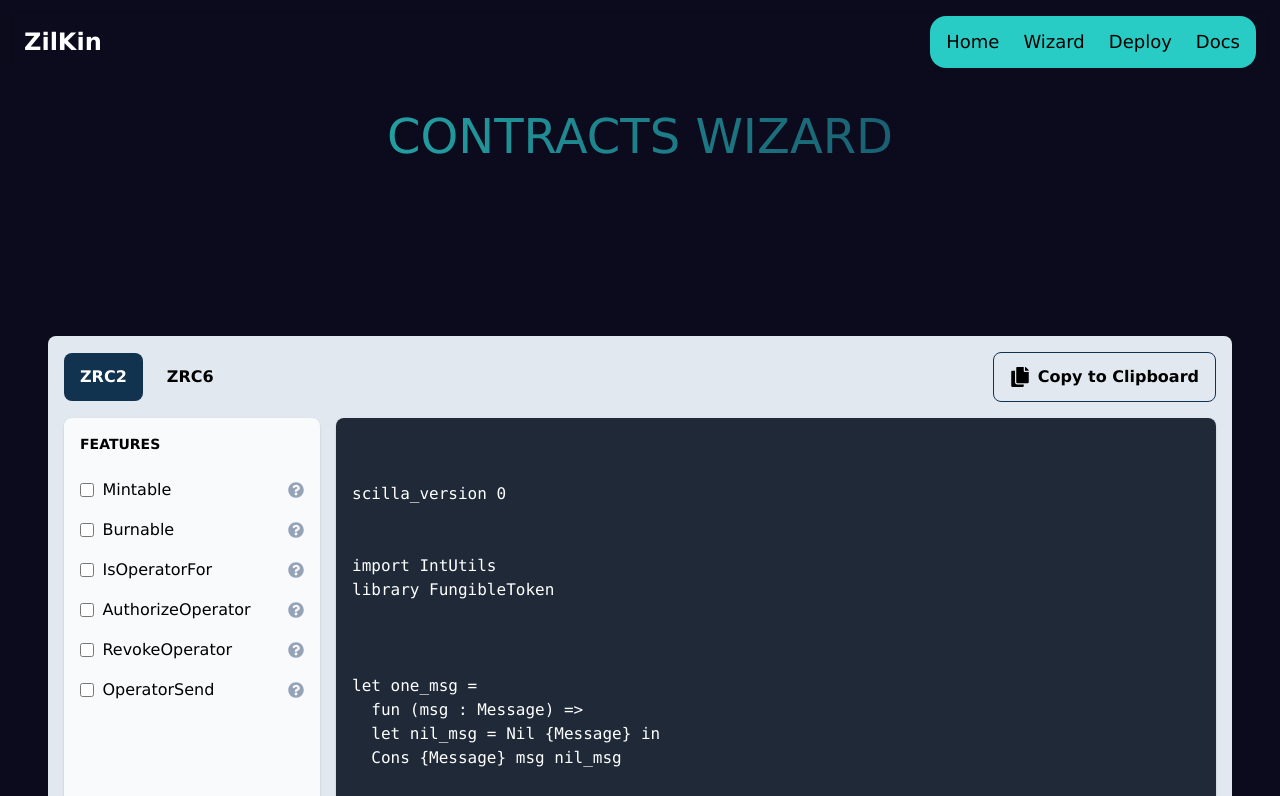
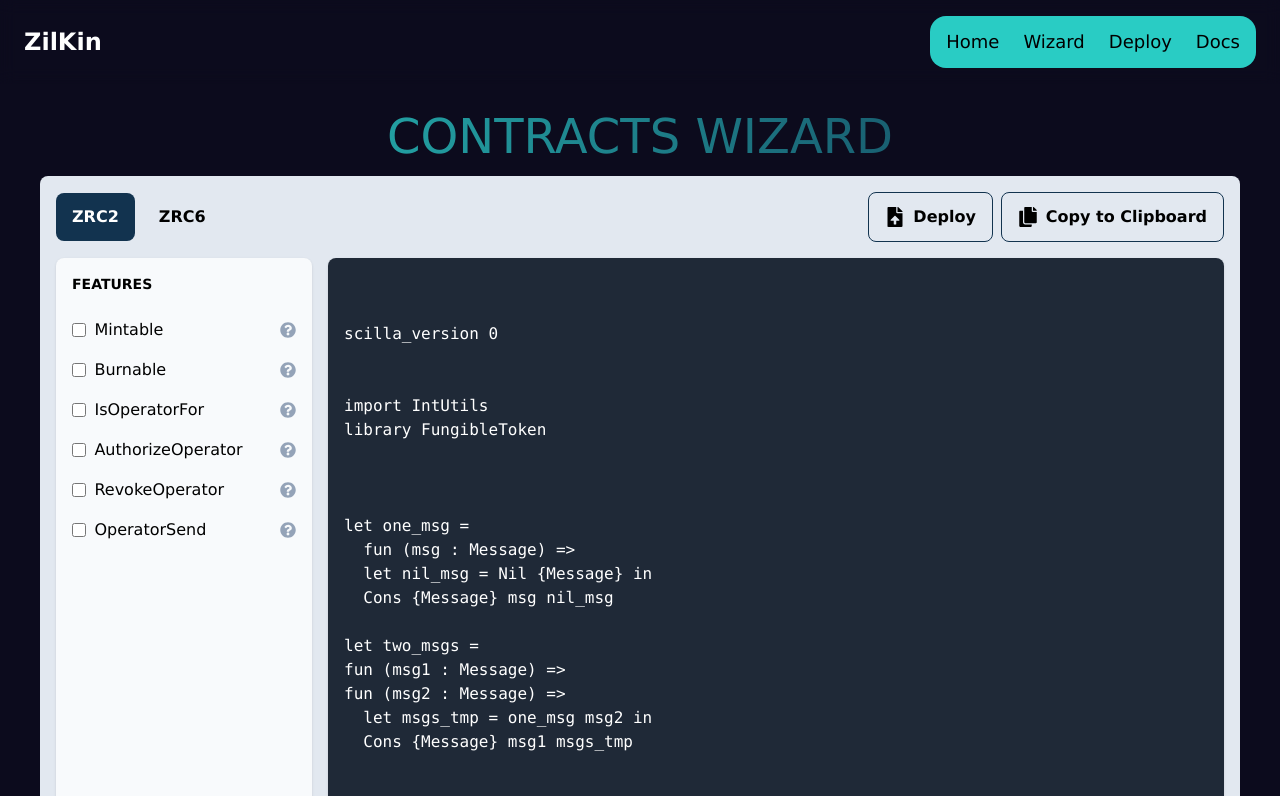
Before and after one commit to xJQx/zilkin, a React (Create React App) app: page /contracts-wizard in a window 1280 px wide. Shown: the top 796 px of the page. Built offline with nearby package versions, Linux system fonts and the light colour scheme.

Commit message:
link contracts page to deploy page

```diff
--- a/src/components/wizard/ContractButton.tsx
+++ b/src/components/wizard/ContractButton.tsx
@@ -3,17 +3,20 @@ import { ContractType } from '../../lib/types';
 
 interface ContractButtonProps {
   label: string;
+  title?: string;
   contract: ContractType;
   selectedContract: ContractType;
   setSelectedContract: (_value: React.SetStateAction<ContractType>) => void;
 }
 
 export const ContractButton = (props: ContractButtonProps) => {
-  const { label, contract, selectedContract, setSelectedContract } = props;
+  const { label, title, contract, selectedContract, setSelectedContract } =
+    props;
 
   return (
     <button
       id="contract-button"
+      title={title}
       className={`px-4 py-3 rounded-lg ${
         selectedContract === contract
           ? 'bg-brand-blue-dark text-white'
--- a/src/components/wizard/Wizard.tsx
+++ b/src/components/wizard/Wizard.tsx
@@ -1,15 +1,17 @@
 import React, { useState } from 'react';
-import { ContractType } from '../../lib/types';
+import { ContractConfig, ContractType } from '../../lib/types';
 import { ContractButton } from './ContractButton';
-import { FaCopy } from 'react-icons/fa';
+import { FaCopy, FaFileUpload } from 'react-icons/fa';
 import { Zrc2Config, Zrc6Config } from './config';
 import { useAlert } from '../../lib/hooks';
+import { useNavigate } from 'react-router-dom';
 
 export const Wizard = () => {
   const [selectedContract, setSelectedContract] =
     useState<ContractType>('zrc2');
   const [wizardCodeBody, setWizardCodeBody] = useState('');
   const { AlertComponent, showAlert } = useAlert();
+  const navigate = useNavigate();
 
   // Copy code to clipboard
   const copyToClipboard = () => {
@@ -17,8 +19,22 @@ export const Wizard = () => {
     showAlert('success', 'Copied to clipboard!');
   };
 
+  // Deploy Contract
+  const deployContract = () => {
+    const contractConfigString = localStorage.getItem('contract-config');
+    if (contractConfigString) {
+      const contractConfig: ContractConfig = JSON.parse(contractConfigString);
+      contractConfig.contract = selectedContract;
+
+      // save to localstorage for access at deploy page
+      localStorage.setItem('contract-config', JSON.stringify(contractConfig));
+    }
+
+    navigate('/deploy');
+  };
+
   return (
-    <div className="flex flex-col justify-center items-center pt-40 px-6">
+    <div className="flex flex-col justify-center items-center">
       <AlertComponent />
       <div
         id="wizard-container"
@@ -31,20 +47,34 @@ export const Wizard = () => {
           <div id="wizard-contracts-type" className="flex gap-2">
             <ContractButton
               label="ZRC2"
+              title="ZRC2 (Fungible Tokens)"
               contract="zrc2"
               selectedContract={selectedContract}
               setSelectedContract={setSelectedContract}
             />
             <ContractButton
               label="ZRC6"
+              title="ZRC6 (Non-Fungible Tokens)"
               contract="zrc6"
               selectedContract={selectedContract}
               setSelectedContract={setSelectedContract}
             />
           </div>
-          <div id="wizard-action-buttons">
+          <div id="wizard-action-buttons" className="flex gap-2">
+            {/* Deploy Contract */}
             <button
               className="flex items-center border border-brand-blue-dark rounded-lg px-4 py-3 hover:bg-brand-blue-dark hover:text-white"
+              title="Deploy Contract"
+              onClick={deployContract}
+            >
+              <FaFileUpload className="mr-0 sm:mr-2 w-5 h-5" />
+              <span className="hidden sm:block">Deploy</span>
+            </button>
+
+            {/* Copy To Clipboard */}
+            <button
+              className="flex items-center border border-brand-blue-dark rounded-lg px-4 py-3 hover:bg-brand-blue-dark hover:text-white"
+              title="Copy to Clipboard"
               onClick={copyToClipboard}
             >
               <FaCopy className="mr-0 sm:mr-2 w-5 h-5" />
--- a/src/components/wizard/config/zrc2/Zrc2Config.tsx
+++ b/src/components/wizard/config/zrc2/Zrc2Config.tsx
@@ -3,6 +3,7 @@ import generate_zrc2_scilla, {
   MintArgs,
   OperatorArgs,
 } from '../../../../contracts/zrc2/zrc2';
+import { ContractConfig } from '../../../../lib/types';
 import { FeatureCheckbox } from '../FeatureCheckbox';
 
 interface Zrc2ConfigProps {
@@ -45,6 +46,16 @@ export const Zrc2Config = (props: Zrc2ConfigProps) => {
 
     const wizardCodeBody = generate_zrc2_scilla(operatorArgs, mintArgs);
     setWizardCodeBody(wizardCodeBody);
+
+    // Store config in localstorage for deployment
+    const contractConfig: ContractConfig = {
+      zrc2Options: {
+        mintArgs: mintArgs,
+        operatorArgs: operatorArgs,
+      },
+      zrc6Options: undefined,
+    };
+    localStorage.setItem('contract-config', JSON.stringify(contractConfig));
   }, [
     isMintable,
     isBurnable,
--- a/src/components/wizard/config/zrc6/Zrc6Config.tsx
+++ b/src/components/wizard/config/zrc6/Zrc6Config.tsx
@@ -1,5 +1,6 @@
 import React, { useEffect, useState } from 'react';
 import generate_zrc6_scilla, { Options } from '../../../../contracts/zrc6/zrc6';
+import { ContractConfig } from '../../../../lib/types';
 import { FeatureCheckbox } from '../FeatureCheckbox';
 
 interface Zrc6ConfigProps {
@@ -37,6 +38,13 @@ export const Zrc6Config = (props: Zrc6ConfigProps) => {
 
     const wizardCodeBody = generate_zrc6_scilla(options);
     setWizardCodeBody(wizardCodeBody);
+
+    // Store config in localstorage for deployment
+    const contractConfig: ContractConfig = {
+      zrc6Options: options,
+      zrc2Options: undefined,
+    };
+    localStorage.setItem('contract-config', JSON.stringify(contractConfig));
   }, [
     isPause,
     isRoyaltyRecipient,
--- /dev/null
+++ b/src/lib/types/ContractConfig.ts
@@ -0,0 +1,12 @@
+import { MintArgs, OperatorArgs } from '../../contracts/zrc2/zrc2';
+import { Options as ZRC6Options } from '../../contracts/zrc6/zrc6';
+import { ContractType } from './ContractType';
+
+export type ContractConfig = {
+  contract?: ContractType;
+  zrc2Options?: {
+    operatorArgs: OperatorArgs;
+    mintArgs: MintArgs;
+  };
+  zrc6Options?: ZRC6Options;
+};
--- a/src/lib/types/index.ts
+++ b/src/lib/types/index.ts
@@ -1 +1,2 @@
 export type { ContractType } from './ContractType';
+export type { ContractConfig } from './ContractConfig';
```
